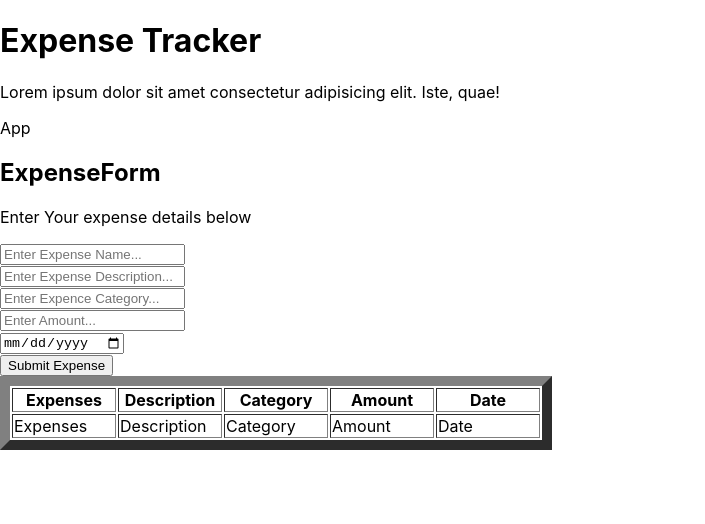
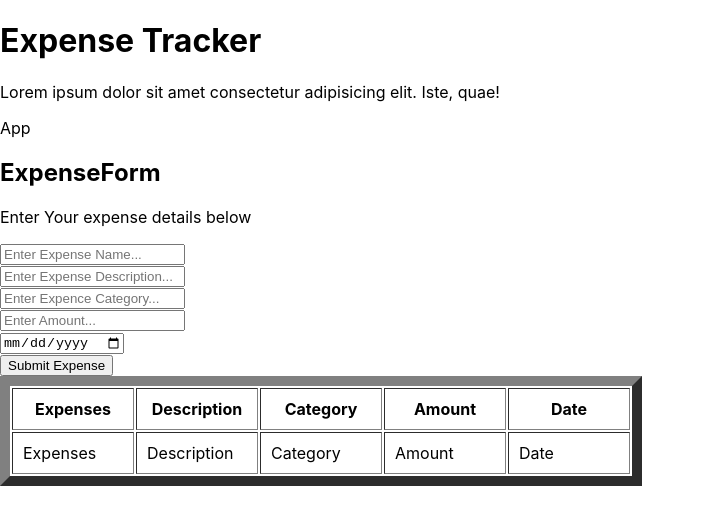
Before and after one commit to Brian-op/Expense-Tracker, a React (Create React App) app: page / in a window 1280 px wide. Shown: the top 524 px of the page, without its empty margins (0-705 px from the left). Built offline with nearby package versions, Linux system fonts and the light colour scheme.

Commit message:
table layout

```diff
--- a/src/components/ExpensesTable.jsx
+++ b/src/components/ExpensesTable.jsx
@@ -3,8 +3,8 @@ import React from 'react'
 const ExpensesTable = () => {
   return (
     <div className='table'>
-      <table border="10">
-
+      <table border="10" cellPadding={10}>
+        <thead>
          <tr>
          <th width="100">Expenses</th>
          <th  width="100">Description</th>
@@ -12,18 +12,25 @@ const ExpensesTable = () => {
          <th  width="100">Amount</th>
          <th width="100">Date</th>
          </tr>
+        </thead>
+
+        <tbody>
          <tr>
-        <td width="">Expenses</td>
-        <td  width="">Description</td>
+         <td width="1">Expenses</td>
+
+          <td  width="1">Description</td>
+
           <td  width="">Category</td>
+
           <td  width="">Amount</td>
+
          <td width="">Date</td>
          </tr>
-
+        </tbody>
 
       </table>
 
-        <tr></tr>
+
     </div>
   )
 }
```
Lines whose indentation alone changed are shown as unchanged.
